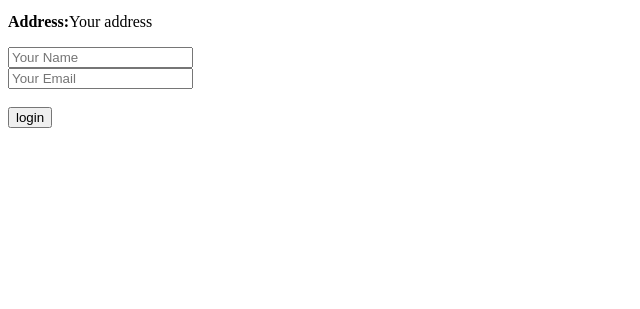
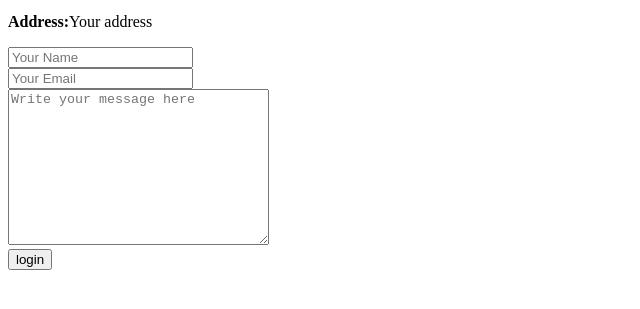
Before and after one commit to Z-almottahar/Portfolio, a plain HTML site: page contact_me.html in a window 1280 px wide. Shown: the part 101-410 px from the top of the page, without its empty margins (0-640 px from the left). Drawn offline with Linux system fonts and the light colour scheme.

Commit message:
Fixed text area placeholder

```diff
--- a/contact_me.html
+++ b/contact_me.html
@@ -21,6 +21,7 @@
             <br />
             <input type="email" placeholder="Your Email" name="Your Email" required />
             <br />
+            <textarea placeholder="Write your message here" name="" id="" cols="30" rows="10"></textarea>
             <br />
             <input type="submit" value="login" />
         </form>
```
